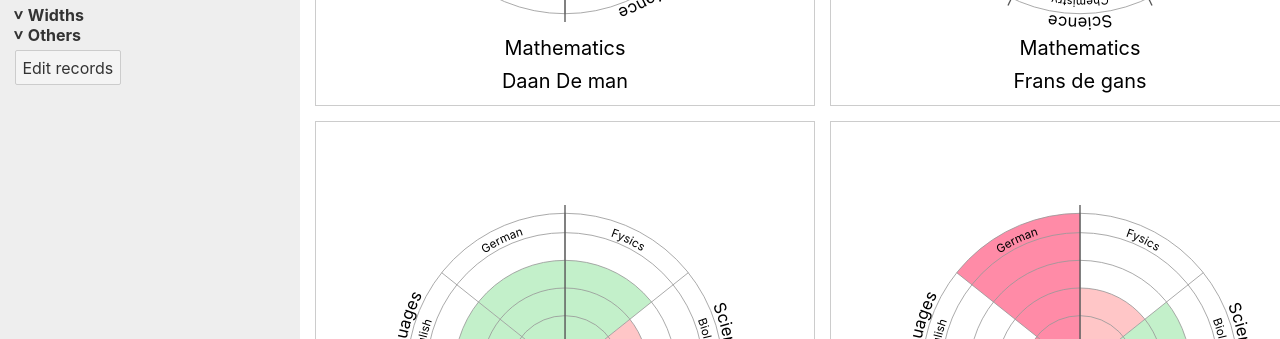
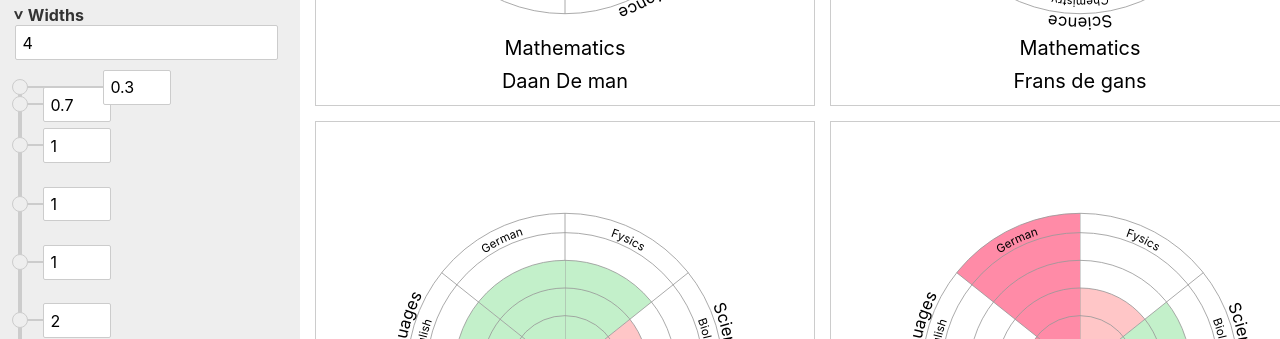
Before and after one commit to teunreyniers/rosette, a Svelte app: page / in a window 1280 px wide. Shown: the part 461-800 px from the top of the page. Built offline with nearby package versions, Linux system fonts and the light colour scheme.

Commit message:
Custom widths

```diff
--- a/rollup.config.js
+++ b/rollup.config.js
@@ -9,7 +9,7 @@ const production = !process.env.ROLLUP_WATCH;
 export default {
 	input: 'src/main.js',
 	output: {
-		sourcemap: true,
+		sourcemap: !production,
 		format: 'iife',
 		name: 'app',
 		file: 'public/build/bundle.js'
--- a/src/App.svelte
+++ b/src/App.svelte
@@ -110,6 +110,9 @@
       anchor: "middle"
     }
   ];
+  let spaces = [2, 1, 1, 1, 0.7, 0.3];
+
+  let devitions = 4;
 
   $: rosettes = students.map((student, index) => ({
     sections: getSectionByIndex(sections, index),
@@ -271,7 +274,6 @@
         }))
         .filter(p => p.devitions !== "")
     }));
-    //   console.log(r);
     return r;
   }
 
@@ -306,6 +308,25 @@
         break;
     }
   }
+
+  function handleSpaceChange({ detail }) {
+    const { action } = detail;
+    switch (action) {
+      case "change":
+        spaces[detail.index] =
+          detail.value === ""
+            ? ""
+            : Math.round(parseFloat(detail.value) * 100) / 100;
+        break;
+      case "devitions":
+        devitions = detail.value === "" ? "" : parseInt(detail.value);
+        const arr = spaces.slice(spaces.length - devitions - 2);
+        spaces = [...Array(devitions + 2 - arr.length).fill(1), ...arr];
+        break;
+      default:
+        break;
+    }
+  }
 </script>
 
 <style>
@@ -329,14 +350,19 @@
   <Options
     {colors}
     {labels}
+    {spaces}
+    {devitions}
     on:colorChange={handleColorChange}
     on:dataEditor={() => (isEditRecordsOpen = true)}
-    on:labelchange={handleLabelChange} />
+    on:labelchange={handleLabelChange}
+    on:spacechange={handleSpaceChange} />
   <Grid items={rosettes} let:item={rosette} let:index>
     <Rosette
       colors={colors.map(x => x.value)}
       sections={rosette.sections}
       labels={rosette.labels}
+      {spaces}
+      {devitions}
       key={rosette.key} />
   </Grid>
 </div>
--- a/src/DataEditor.svelte
+++ b/src/DataEditor.svelte
@@ -30,6 +30,7 @@
     border: 1px solid #ccc;
     border-radius: 2px;
     overflow: auto;
+    z-index: 200;
   }
 
   .header {
--- a/src/DragInput.svelte
+++ b/src/DragInput.svelte
@@ -4,11 +4,17 @@
   export let value = "";
   export let size = "";
   export let defaultValue = 0;
+  export let step = 1;
+  export let min = 0;
+  export let max = Infinity;
+  export let sensitivity = step;
 
   const dispatch = createEventDispatcher();
   let input;
   let isMousedown = false;
   let isDragging = false;
+
+  let change = 0;
 
   function handleMousedown(event) {
     isMousedown = true;
@@ -19,9 +25,22 @@
   function handleMousemove(event) {
     if (isMousedown) {
       isDragging = true;
+      change += event.movementX * sensitivity;
       event.preventDefault();
       event.stopPropagation();
-      dispatchInputEvent((parseInt(value) || defaultValue) + event.movementX);
+      if (Math.abs(change) > step) {
+        dispatchInputEvent(
+          Math.max(
+            min,
+            Math.min(
+              max,
+              (parseFloat(value) || defaultValue) +
+                Math.sign(change) * Math.floor(Math.abs(change) / step) * step
+            )
+          )
+        );
+        change %= step;
+      }
     }
   }
 
--- a/src/LabelForm.svelte
+++ b/src/LabelForm.svelte
@@ -87,11 +87,11 @@
   <div class="body">
     <div>
       <label>Xpos</label>
-      <DragInput size="1" value={label.xpos} on:input={handleInput('xpos')} />
+      <DragInput size="1" min={-Infinity} value={label.xpos} on:input={handleInput('xpos')} />
     </div>
     <div>
       <label>Ypos</label>
-      <DragInput size="1" value={label.ypos} on:input={handleInput('ypos')} />
+      <DragInput size="1" min={-Infinity} value={label.ypos} on:input={handleInput('ypos')} />
     </div>
     <div>
       <label>Size</label>
--- a/src/Options.svelte
+++ b/src/Options.svelte
@@ -4,9 +4,48 @@
   import DraggableList from "./DraggableList.svelte";
   import Collapsible from "./Collapsible.svelte";
   import LabelForm from "./LabelForm.svelte";
+  import DragInput from "./DragInput.svelte";
 
   export let colors;
   export let labels;
+  export let spaces;
+  export let devitions;
+
+  let length = 350;
+  let height = 35;
+
+  $: sum = spaces.reduce((a, v) => a + v, 0);
+  $: points = spaces.reduce(
+    (a, v) => [
+      ...a,
+      {
+        difference: v,
+        offset:
+          ((a[a.length - 1] && a[a.length - 1].offset) || 0) +
+          (v / sum) * length,
+        depth:
+          a.length <= 0
+            ? 0
+            : (((a[a.length - 1] && a[a.length - 1].depth) || 0) +
+                ((v / sum) * length < height
+                  ? ((((a[a.length - 1] && a[a.length - 1].difference) || 0) +
+                      v) /
+                      sum) *
+                      length <
+                    height
+                    ? 2
+                    : 1
+                  : 0)) %
+              (((((a[a.length - 1] && a[a.length - 1].difference) || 0) + v) /
+                sum) *
+                length <
+              height
+                ? 3
+                : 2)
+      }
+    ],
+    []
+  );
 
   const dispatch = createEventDispatcher();
 </script>
@@ -30,13 +69,72 @@
   button:hover {
     background: #fff;
   }
+
+  .slider {
+    background: #ccc;
+    width: 4px;
+    border-radius: 5px;
+    margin: 20px 3px;
+    position: relative;
+  }
+
+  .point {
+    position: absolute;
+    background: #eee;
+    border: 1px solid #ccc;
+    width: 14px;
+    height: 14px;
+    margin-left: -6px;
+    margin-bottom: -7px;
+    border-radius: 50%;
+    cursor: pointer;
+  }
+  .point .line {
+    background: #ccc;
+    position: absolute;
+    top: 6px;
+    height: 2px;
+    right: 50px;
+    left: 14px;
+    width: 50px;
+  }
+
+  .point .input {
+    left: 50px;
+    position: absolute;
+    top: -10px;
+    z-index: 5;
+    margin: 0px;
+    padding: 0px;
+  }
+
+  .point:hover .line {
+    z-index: 6;
+  }
+
+  .point:hover .input {
+    z-index: 7;
+  }
+
+  .point:hover {
+    z-index: 7;
+  }
+
+  .point:hover span {
+    height: 8px;
+    width: 8px;
+    background: #ccc;
+    border-radius: 50%;
+    display: block;
+    margin: 3px;
+  }
 </style>
 
 <div class="background">
   <h3>Options</h3>
   <Collapsible header="Labels">
     {#each labels as label, index (label.key)}
-      <LabelForm {label} {index} on:labelchange/>
+      <LabelForm {label} {index} on:labelchange />
     {/each}
     <button
       on:click={() => dispatch('labelchange', { action: 'add', index: 0 })}>
@@ -74,7 +172,31 @@
       Add color
     </button>
   </Collapsible>
-  <Collapsible header="Widths" />
-  <Collapsible header="Others" />
+  <Collapsible header="Widths">
+    <DragInput value={devitions} sensitivity={0.02} on:input={e => dispatch('spacechange', {
+                  action: 'devitions',
+                  value: e.detail.value
+                })} />
+    <div class="slider" style="height:{length}px;">
+      {#each points as point, index}
+        <div class="point" style="bottom:{point.offset}px">
+          <div class="line" style="width:{30 + 60 * point.depth}px;" />
+          <div class="input" style="left:{30 + 60 * point.depth}px;">
+            <DragInput
+              step={0.01}
+              value={point.difference}
+              size="1"
+              on:input={e => dispatch('spacechange', {
+                  action: 'change',
+                  index,
+                  value: e.detail.value
+                })} />
+          </div>
+          <span />
+        </div>
+      {/each}
+    </div>
+  </Collapsible>
+  <Collapsible header="Lines" />
   <button on:click={() => dispatch('dataEditor')}>Edit records</button>
 </div>
--- a/src/Rosette.svelte
+++ b/src/Rosette.svelte
@@ -34,19 +34,18 @@
     ((spaces[devitions] / sumUntil(spaces) - fontSizes.part) / 2) *
     scale_factor;
 
-  function getRadius(devition, offset = 0) {
-    return (sumUntil(spaces, devition) / totalspace) * scale_factor + offset;
-  }
+  $: raduises = [...Array(spaces.length).keys()].map(
+    d => (sumUntil(spaces, d) / totalspace) * scale_factor
+  );
 
   function getCoordinate(devition, partnumber, offset = 0) {
     const angle = (2 * Math.PI * partnumber) / count + angleoffset;
-    const radius = getRadius(devition, offset);
+    const radius = raduises[devition] + offset;
     return `${radius * Math.cos(angle)} ${radius * Math.sin(angle)}`;
   }
 
-  function getRadius2(devition, offset = 0) {
-    const radius = getRadius(devition, offset);
-    return `${radius} ${radius}`;
+  function x2(what) {
+    return `${what} ${what}`;
   }
 
   function sumUntil(array, index = Infinity) {
@@ -66,21 +65,21 @@
     {#if style === 'piece'}
       <path
         fill={colors[(part.devitions - 1) % colors.length]}
-        d="M{getCoordinate(part.devitions, i)} A{getRadius2(part.devitions)} 1 0
-        1 {getCoordinate(part.devitions, i + 1)} L0 0 Z" />
+        d="M{getCoordinate(part.devitions, i)} A{x2(raduises[part.devitions])} 1
+        0 1 {getCoordinate(part.devitions, i + 1)} L0 0 Z" />
     {:else}
       {#each [...Array(part).keys()].reverse() as devition}
         <path
           style="fill:{devition < part ? colors[devition % colors.length] : 'white'};fill-opacity:{devition < part ? 1 : 0}"
-          d="M{getCoordinate(devition + 1, i)} A{getRadius2(devition + 1)} 1 0 1
-          {getCoordinate(devition + 1, i + 1)} L{getCoordinate(devition, i + 1)}
-          A{getRadius2(devition)} 1 0 0 {getCoordinate(devition, i)} Z" />
+          d="M{getCoordinate(devition + 1, i)} A{x2(raduises[devition + 1])} 1 0
+          1 {getCoordinate(devition + 1, i + 1)} L{getCoordinate(devition, i + 1)}
+          A{x2(raduises[devition])} 1 0 0 {getCoordinate(devition, i)} Z" />
       {/each}
     {/if}
     <!-- Part Text -->
     <path
       id="part-name-{key}-{i}"
-      d="M{getCoordinate(devitions, i, textOffset)} A{getRadius2(devitions, textOffset)}
+      d="M{getCoordinate(devitions, i, textOffset)} A{x2(raduises[devitions] + textOffset)}
       0 0 1 {getCoordinate(devitions, i + 1, textOffset)}"
       fill="none" />
     <text font-size={fontSizes.part * scale_factor}>
@@ -104,7 +103,7 @@
       class="circle"
       cx="0"
       cy="0"
-      r={getRadius(devition + 1)}
+      r={raduises[devition + 1]}
       stroke="#999"
       stroke-width="0.5"
       fill="none" />
@@ -120,7 +119,7 @@
     <!-- Section Text -->
     <path
       id="section-name-{key}-{i}"
-      d="M{getCoordinate(devitions + 1, section_angles[i], textOffset)} A{getRadius2(devitions + 1, textOffset)}
+      d="M{getCoordinate(devitions + 1, section_angles[i], textOffset)} A{x2(raduises[devitions + 1] + textOffset)}
       0 {section_angles[i + 1] - section_angles[i] > 0.5 * count ? 1 : 0} 1 {getCoordinate(devitions + 1, section_angles[i + 1], textOffset)}"
       fill="none" />
 
@@ -135,7 +134,15 @@
   {/each}
   <!-- labels -->
   {#each labels as label, index}
-  <text x={label.xpos} y={label.ypos} font-size={label.size} font-weight={label.weight} rotate={label.angle} text-anchor={label.anchor}>{label.value}</text>
+    <text
+      x={label.xpos}
+      y={label.ypos}
+      font-size={label.size}
+      font-weight={label.weight}
+      rotate={label.angle}
+      text-anchor={label.anchor}>
+      {label.value}
+    </text>
   {/each}
-  <text></text>
+  <text />
 </svg>
```
